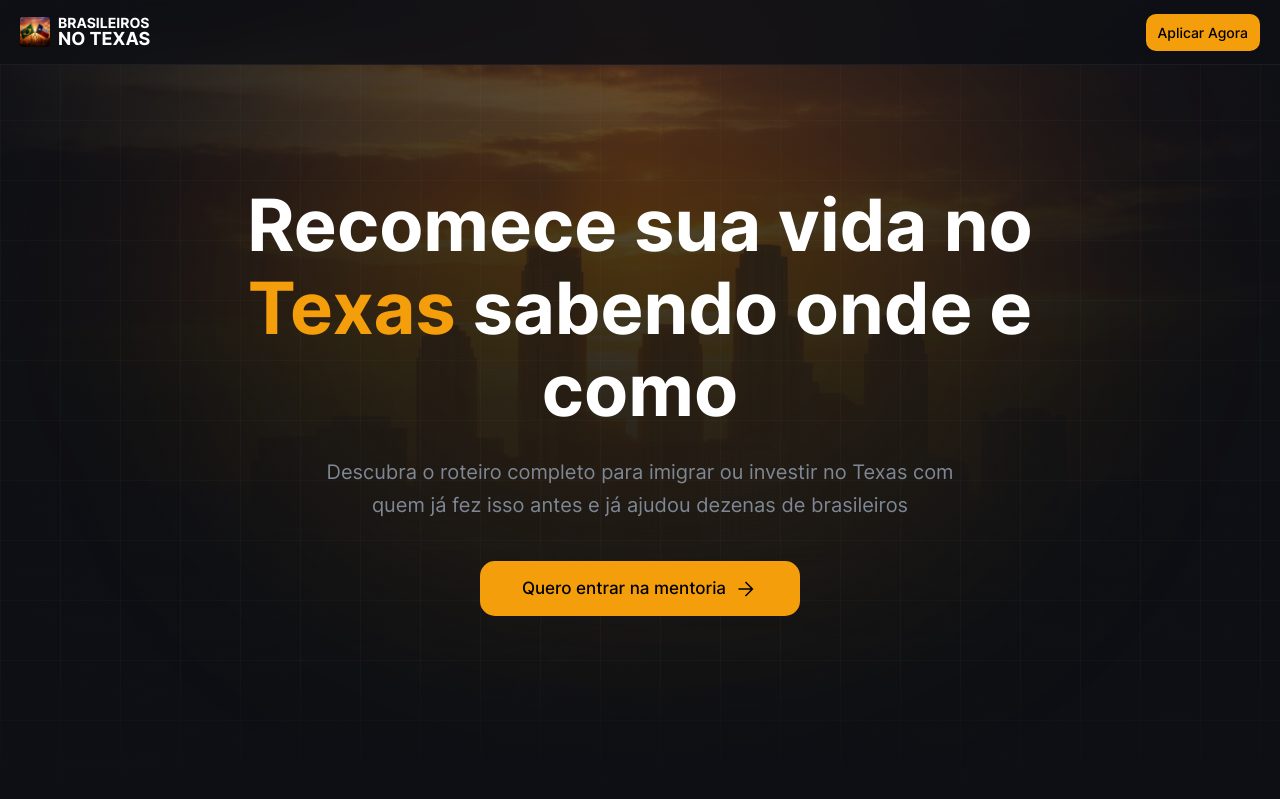
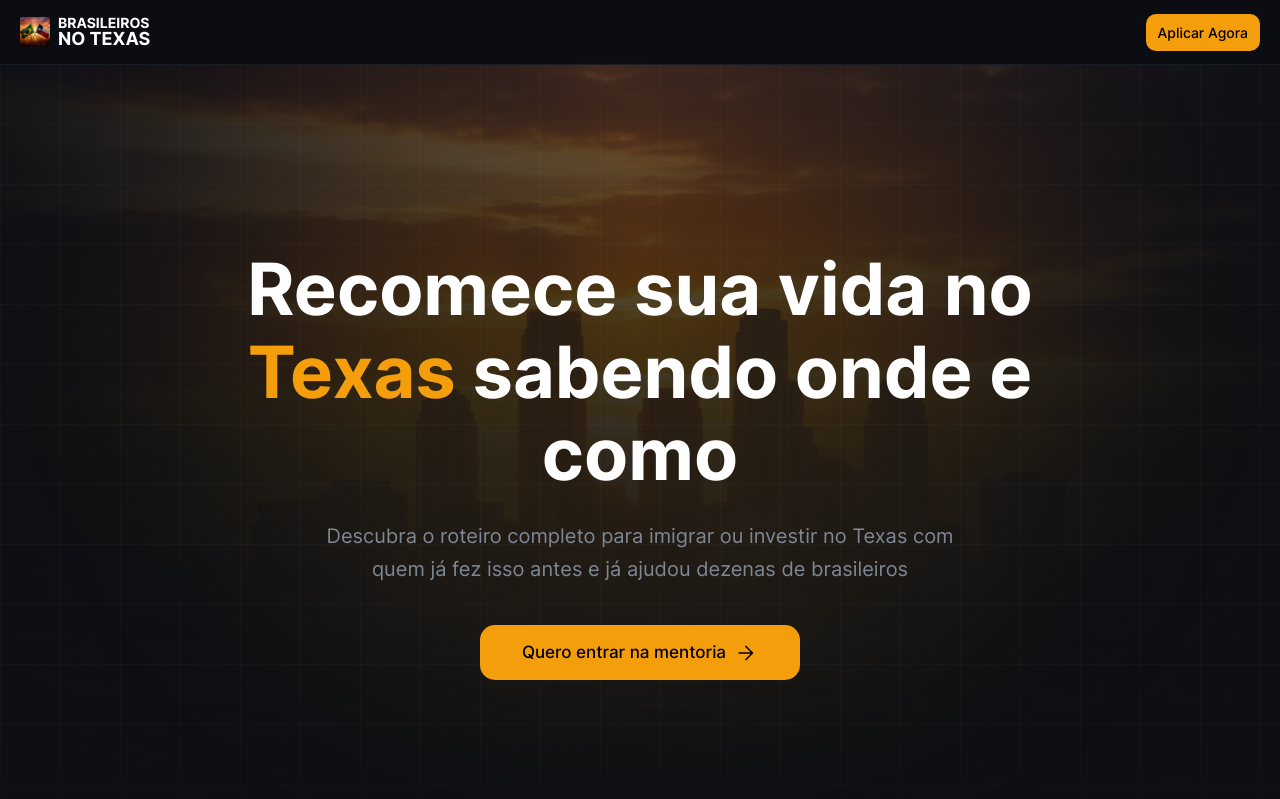
Before and after one commit to arthursingularity/brasileirosnotexas, a Next.js app: page / in a window 1280 px wide. Shown: the top 799 px of the page. Built offline with nearby package versions, Linux system fonts and the light colour scheme.

Commit message:
code updated!

```diff
--- a/src/app/page.js
+++ b/src/app/page.js
@@ -50,7 +50,7 @@ export default function Home() {
   return (
     <div className="text-white">
       <NavBar />
-      <section className="relative min-h-[100svh] flex items-center justify-center overflow-hidden ">
+      <section className="relative min-h-[100svh] mt-16 flex items-center justify-center overflow-hidden ">
         {/* Background image with overlay */}
         <div className="absolute inset-0">
           <img
```
